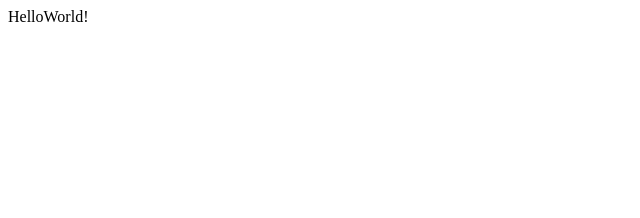
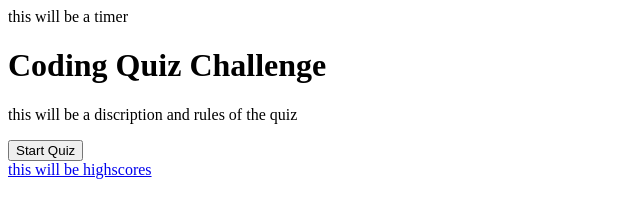
Before and after one commit to Ryan-Henson/codingQuiz, a plain HTML site: page index.html in a window 1280 px wide. Shown: the whole page, without its empty margins (0-640 px from the left). Drawn offline with Linux system fonts and the light colour scheme.

Commit message:
made base index sheet and other files that may be used.

```diff
--- a/index.html
+++ b/index.html
@@ -1 +1,24 @@
-HelloWorld!
+<!DOCTYPE html>
+<html lang="en">
+  <head>
+    <meta charset="UTF-8" />
+    <meta name="viewport" content="width=device-width, initial-scale=1.0" />
+    <title>Coding Quiz</title>
+  </head>
+  <body>
+    <div id="wrapper">
+      <div id="currentTime">this will be a timer</div>
+      <div id="questionsDiv">
+        <h1>Coding Quiz Challenge</h1>
+        <p>this will be a discription and rules of the quiz</p>
+        <ul id="choicesUl"></ul>
+        <button id="startTime">Start Quiz</button>
+      </div>
+      <div>
+        <a href="#">this will be highscores</a>
+      </div>
+    </div>
+
+    <script src="script.js"></script>
+  </body>
+</html>
```
Also changed, not shown: highscore.html (added), script.js (added), 1 other file.
